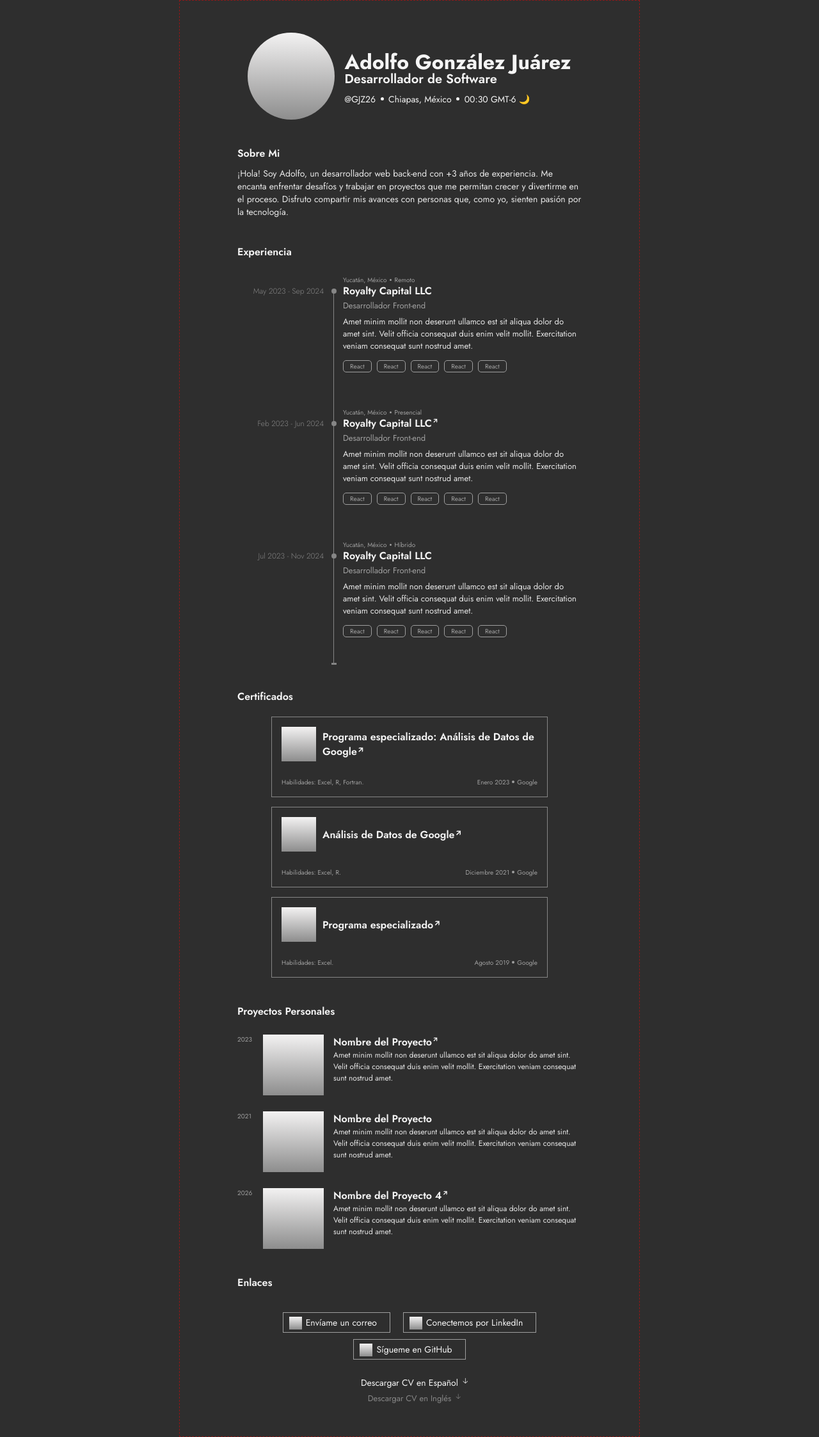
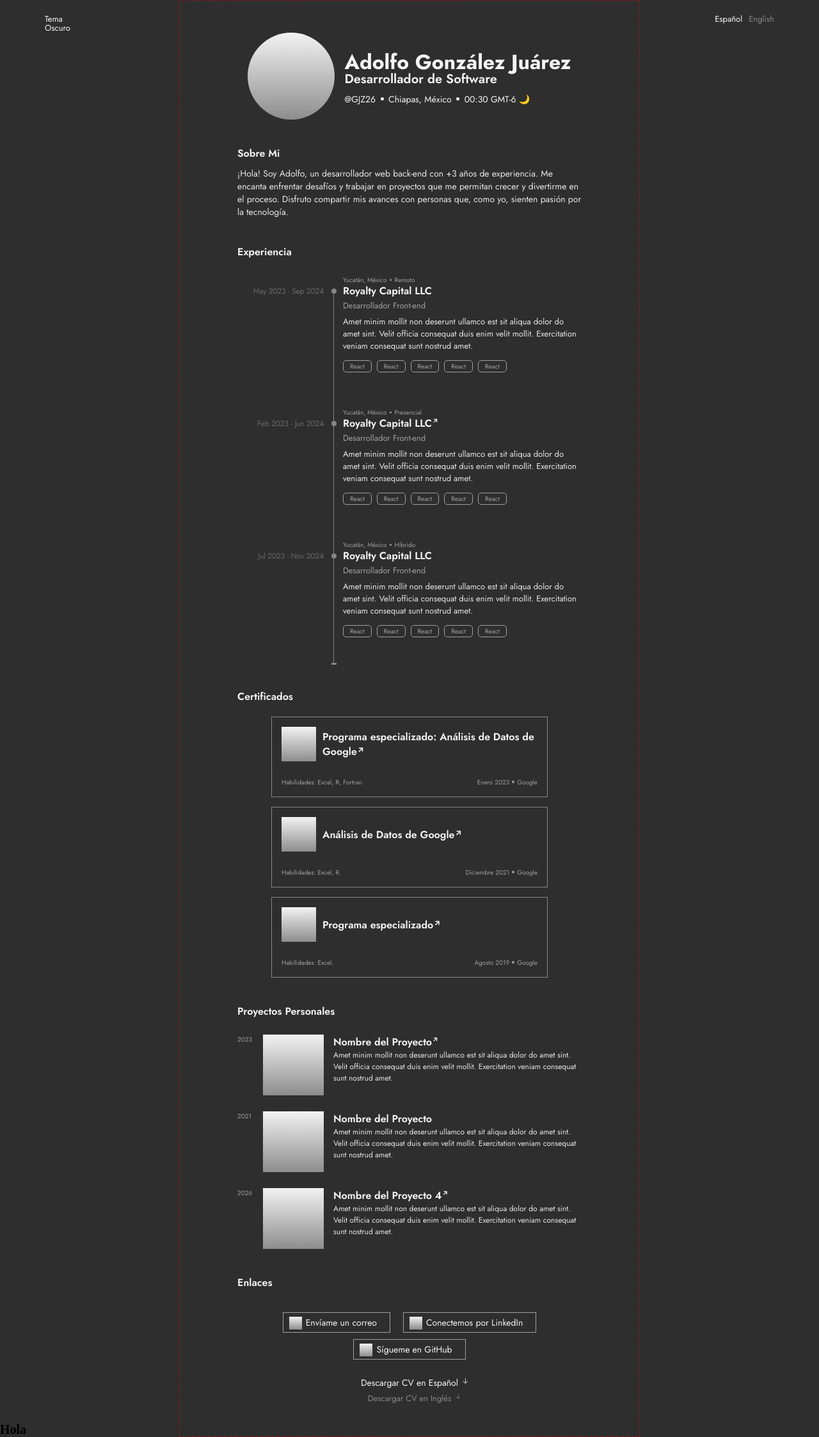
Before and after one commit to GJZ26/gjz26.github.io, a React (Vite) app: page / in a window 1280 px wide. Shown: the whole page at 64% size. Built offline with nearby package versions, Linux system fonts and the light colour scheme.

Commit message:
feat: Header

```diff
--- /dev/null
+++ b/src/components/Footer.tsx
@@ -0,0 +1,9 @@
+import "../styles/components/Footer.styl";
+
+export default function Footer() {
+  return (
+    <footer>
+      <h1>Hola</h1>
+    </footer>
+  );
+}
--- /dev/null
+++ b/src/components/Header.tsx
@@ -0,0 +1,25 @@
+import "../styles/components/Header.styl";
+
+export default function Header() {
+  return (
+    <header>
+      <div className="theme-picker">
+        <span>Tema</span>
+        <select name="theme" id="theme">
+          <option value="dark">Oscuro</option>
+          <option value="light">Claro</option>
+        </select>
+      </div>
+      <div className="lang-picker">
+        <label htmlFor="es">
+          Español
+          <input type="radio" name="lang" id="es" checked />
+        </label>
+        <label htmlFor="en">
+          English
+          <input type="radio" name="lang" id="en" />
+        </label>
+      </div>
+    </header>
+  );
+}
--- a/src/pages/Main.tsx
+++ b/src/pages/Main.tsx
@@ -6,17 +6,26 @@ import Experience from "../features/Experience";
 import Certificates from "../features/Certificates";
 import SideProjects from "../features/SideProjects";
 import Links from "../features/Links";
+import Header from "../components/Header";
+import Footer from "../components/Footer";
 
 export default function Main() {
   //console.log(window.matchMedia('(prefers-color-scheme: dark)'))
   return (
+    <>
+      <Header />
       <div className="content">
         <Head />
         <GenericLayout title="Sobre Mi" children={<About />} />
         <GenericLayout title="Experiencia" children={<Experience />} />
         <GenericLayout title="Certificados" children={<Certificates />} />
-      <GenericLayout title="Proyectos Personales" children={<SideProjects />} />
+        <GenericLayout
+          title="Proyectos Personales"
+          children={<SideProjects />}
+        />
         <GenericLayout title="Enlaces" children={<Links />} />
       </div>
+      <Footer />
+    </>
   );
 }
--- a/src/styles/Base.styl
+++ b/src/styles/Base.styl
@@ -14,6 +14,8 @@ body {
     min-height: 100vh;
     display: flex;
     justify-content: center;
+    position: relative;
+    margin: 0;
   }
 
   p {
--- /dev/null
+++ b/src/styles/components/Footer.styl
@@ -0,0 +1,9 @@
+@import '../helpers/Variables.styl';
+
+footer
+    position: absolute
+    bottom: 0
+    left: 0
+    width: 100%
+    z-index: 1000
+    margin-top: 12px
--- /dev/null
+++ b/src/styles/components/Header.styl
@@ -0,0 +1,67 @@
+@import '../helpers/Variables.styl';
+
+header {
+    _pad_top = 20px;
+    _pad_side = 70px;
+    --pad-side: _pad_side * 2;
+    position: fixed;
+    top: 0;
+    left: 0;
+    width: calc(100% - var(--pad-side)); // Da     width: calc(100% - _space); y no     width: calc(100% - 20px);
+    z-index: 1000;
+    display: flex;
+    justify-content: space-between;
+    padding: _pad_top _pad_side 0px _pad_side;
+
+    div.theme-picker {
+        display: flex;
+        flex-direction: column;
+
+        span {
+            Regular_P(primary_color);
+        }
+
+        select {
+            background-color: background_color;
+            border: none;
+            appearance: none;
+            width: 100px;
+            Regular_P(primary_color);
+            cursor: pointer;
+            padding: 0;
+            margin-top: -3px;
+
+            &:hover {
+                text-decoration: underline;
+            }
+
+            &:focus-visible {
+                outline: none;
+            }
+        }
+    }
+
+    div.lang-picker {
+        label {
+            display: inline-block;
+            Regular_P(third_color);
+            cursor: pointer;
+
+            &:first-child {
+                margin-right: 10px;
+            }
+
+            input[type='radio'] {
+                display: none;
+            }
+
+            &:has(input[type='radio']:checked) {
+                color: primary_color;
+            }
+
+            &:hover {
+                text-decoration: underline;
+            }
+        }
+    }
+}
```
Lines whose indentation alone changed are shown as unchanged.
